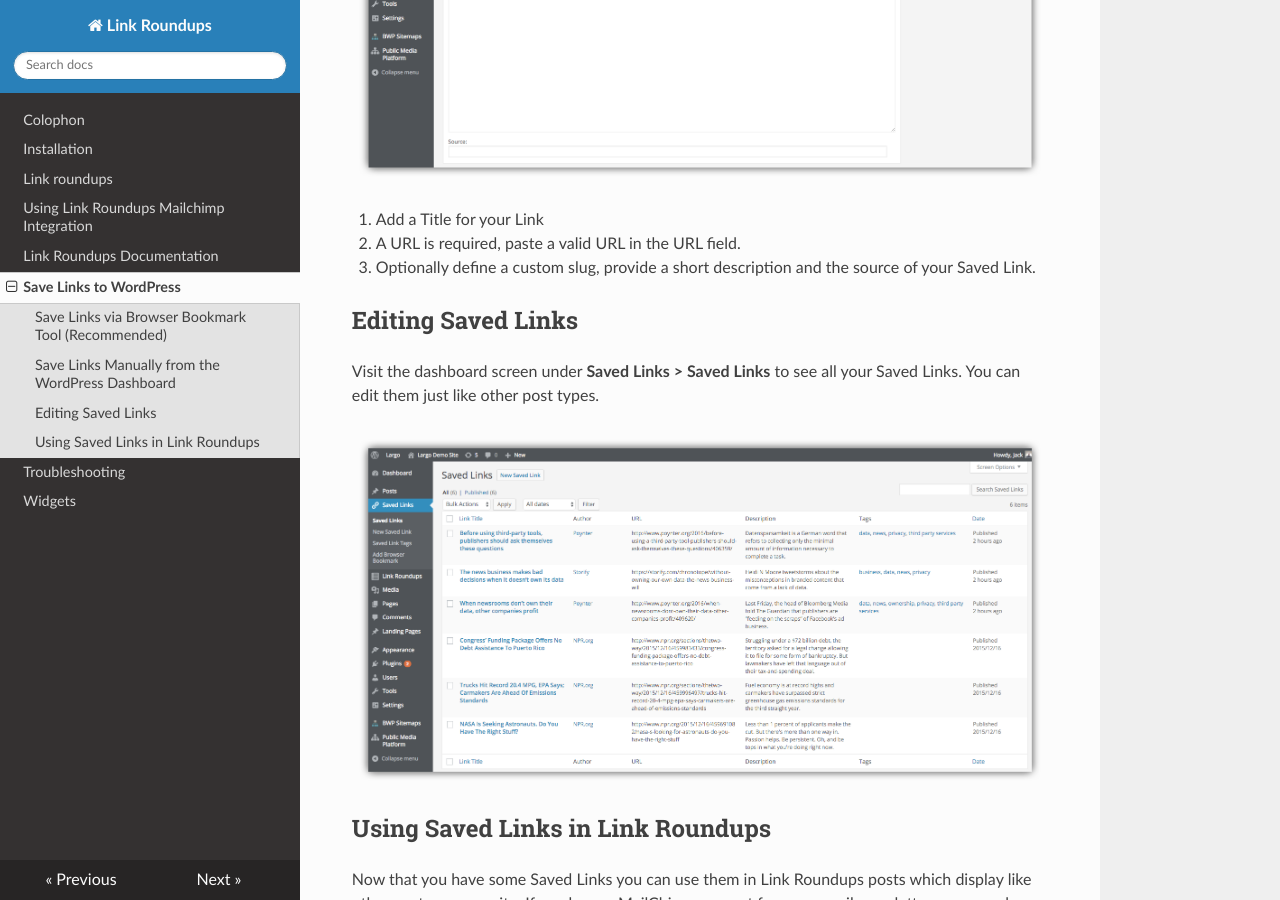
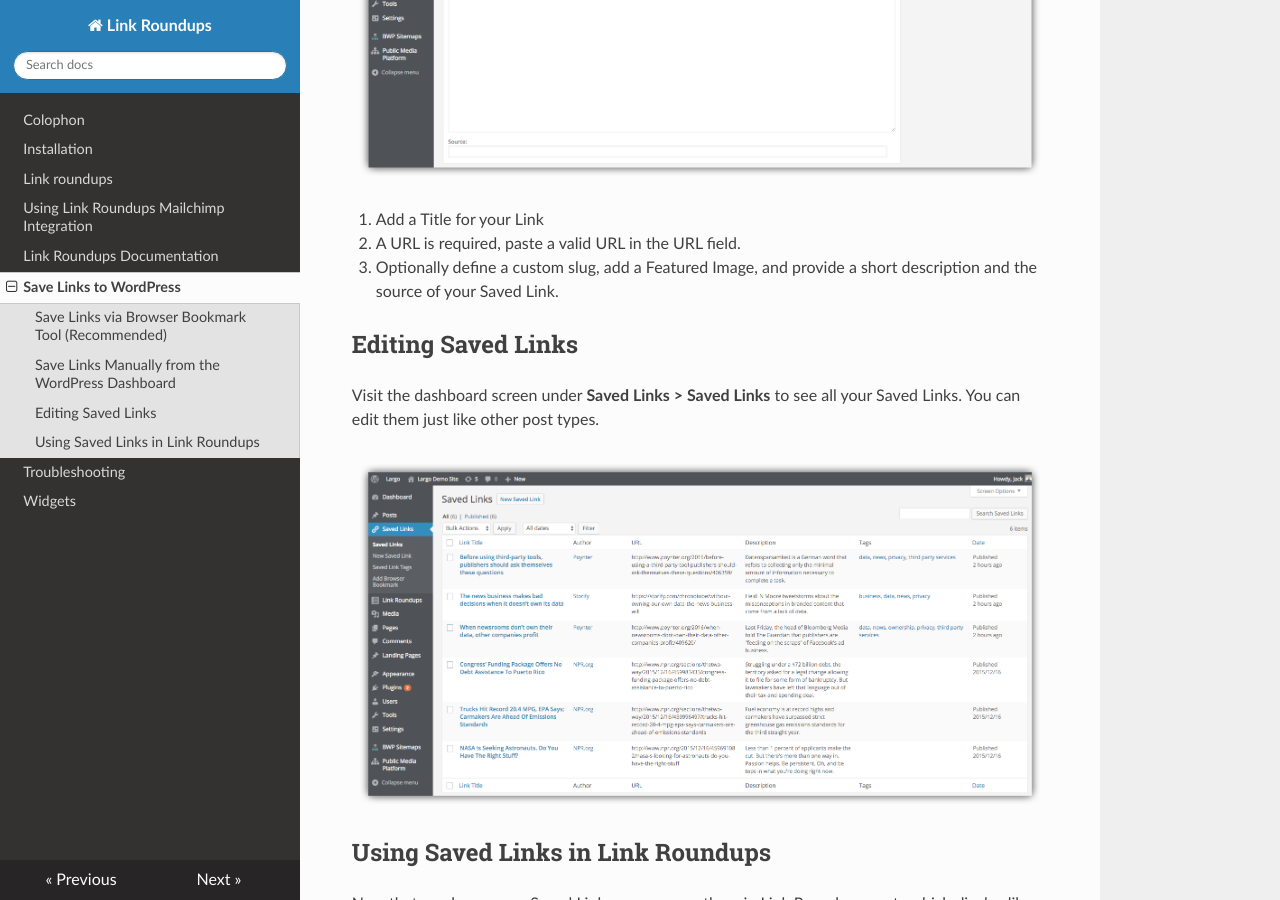
Before and after one commit to INN/link-roundups, an MkDocs documentation site: the page built from docs/saved-links.md, in a window 1280 px wide and 900 px high, scrolled down 2587 px. Built offline with MkDocs 1.6.1, drawn with Linux system fonts in a browser that asks for light colours; nearby versions of some CDN libraries.

Commit message:
add mention of featured images

```diff
--- a/docs/saved-links.md
+++ b/docs/saved-links.md
@@ -28,7 +28,7 @@ Once you've [installed and activated the plugin](installation.md), you should se
 
 2. Add a Title for your Link
 3. A URL is required, paste a valid URL in the URL field.
-3. Optionally define a custom slug, provide a short description and the source of your Saved Link.
+3. Optionally define a custom slug, add a Featured Image, and provide a short description and the source of your Saved Link.
 
 ## Editing Saved Links
 
```
